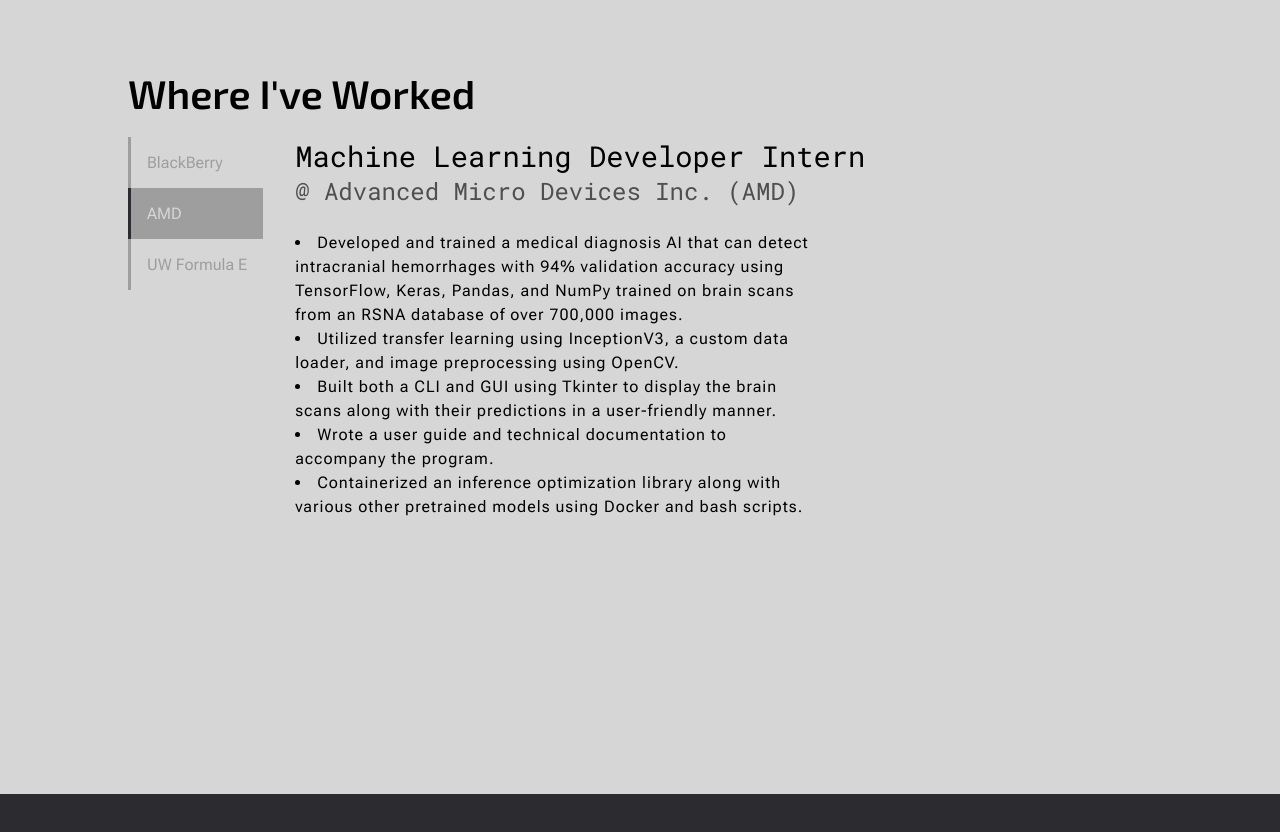
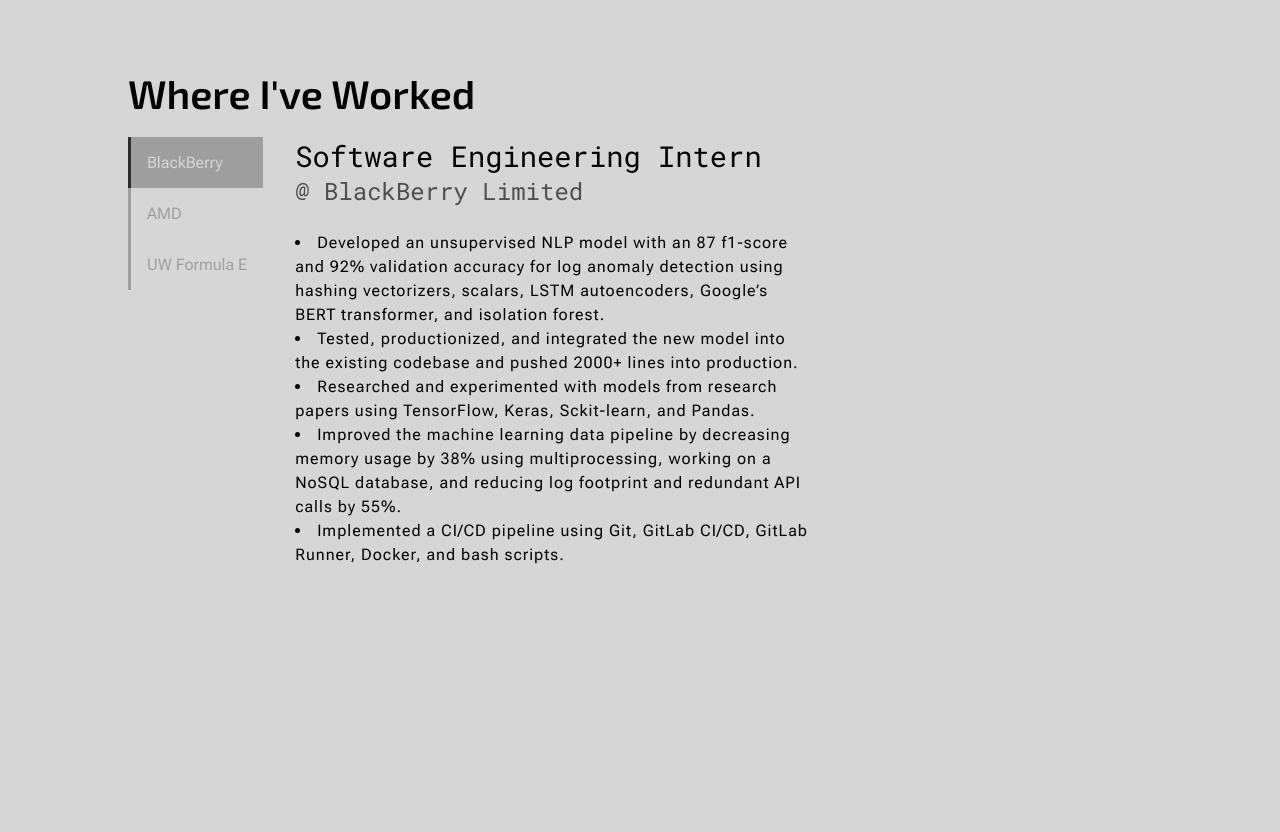
Before and after one commit to tedhz/ted-zhang-website, a React (Create React App) app: page /about in a window 1280 px wide. Shown: the part 900-1732 px from the top of the page. Before the commit the page ends 1694 px from the top, so only its background shows below. Built offline with nearby package versions, Linux system fonts and the light colour scheme.

Commit message:
updated so that bb is default in abt

```diff
--- a/src/components/WorkExperience.js
+++ b/src/components/WorkExperience.js
@@ -2,7 +2,7 @@
 import './WorkExperience.scss';
 
 function WorkExperience() {
-    const [selectorId, setSelectorId] = useState("amd");
+    const [selectorId, setSelectorId] = useState("blackberry");
     const [position, setPosition] = useState("");
     const [company, setCompany] = useState("");
     const [dates, setDates] = useState("");
```
